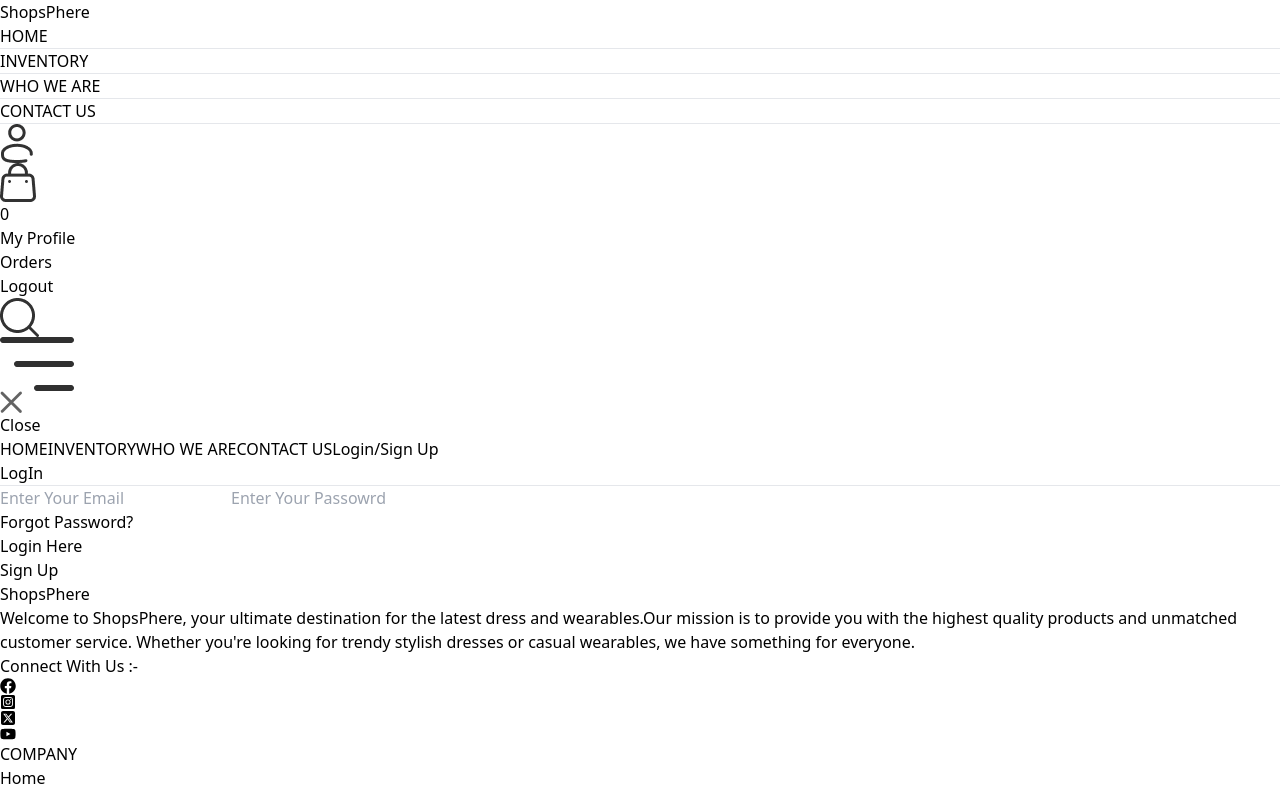
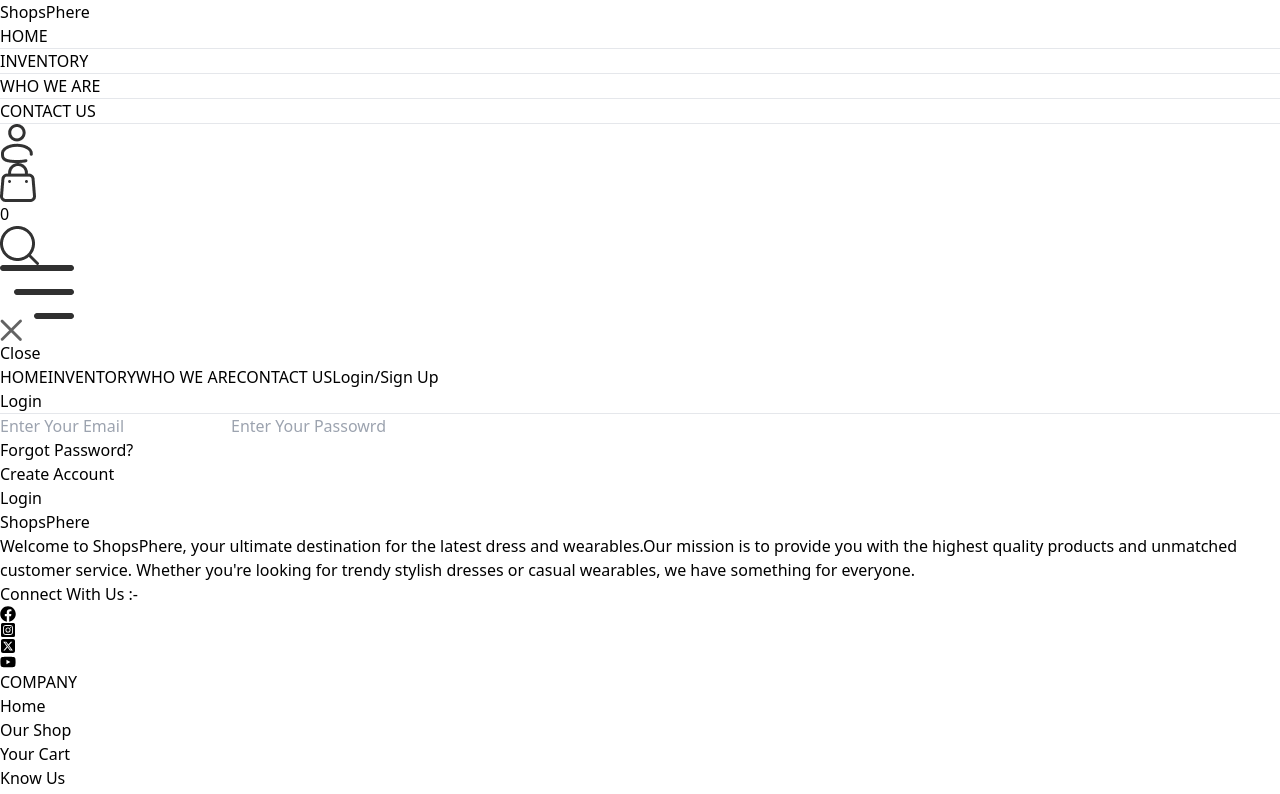
Before and after one commit to Shuvam-2000/E-Commerce-Website, a React (Vite) app: page /login in a window 1280 px wide. Shown: the top 794 px of the page. Built offline with nearby package versions, Linux system fonts and the light colour scheme.

Commit message:
fix few error

```diff
--- a/src/components/Navbar.jsx
+++ b/src/components/Navbar.jsx
@@ -53,13 +53,6 @@
               <img src={assets.cart_icon} alt="cart-icon" className="w-4 sm:w-5" />
               <p className="absolute sm:right-[-5px] right-[-6px] sm:bottom-[-5px] bottom-[-7px] w-4 text-center leading-4 bg-red-500 text-white aspect-square rounded-full text-[8px]">{getCartCount(cartItems)} </p>
           </Link>
-           <div className="group-hover:block hidden absolute dropdown-menu right-0 pt-4">
-              <div className="flex flex-col gap-2 w-36 py-3 px-5 bg-slate-100 text-gray-500 rounded-md">
-                <p className="cursor-pointer hover:text-[#f21c1c]">My Profile</p>
-                <p className="cursor-pointer hover:text-[#f21c1c]">Orders</p>
-                <p className="cursor-pointer hover:text-[#f21c1c]">Logout</p>
-              </div>
-           </div>
         </div>
           <img
             onClick={() => setShowSearch(true)}
--- a/src/pages/Login.jsx
+++ b/src/pages/Login.jsx
@@ -6,7 +6,7 @@
 
   const [ flag, setFlag ] = useState(false)
   const navigate = useNavigate()
-  const [ manageLogin, setManageLogin ] = useState('Log In')
+  const [ manageLogin, setManageLogin ] = useState('Login')
   const [customerInfo, setCustomerInfo] = useState({
     name: "",
     email: "",
```
